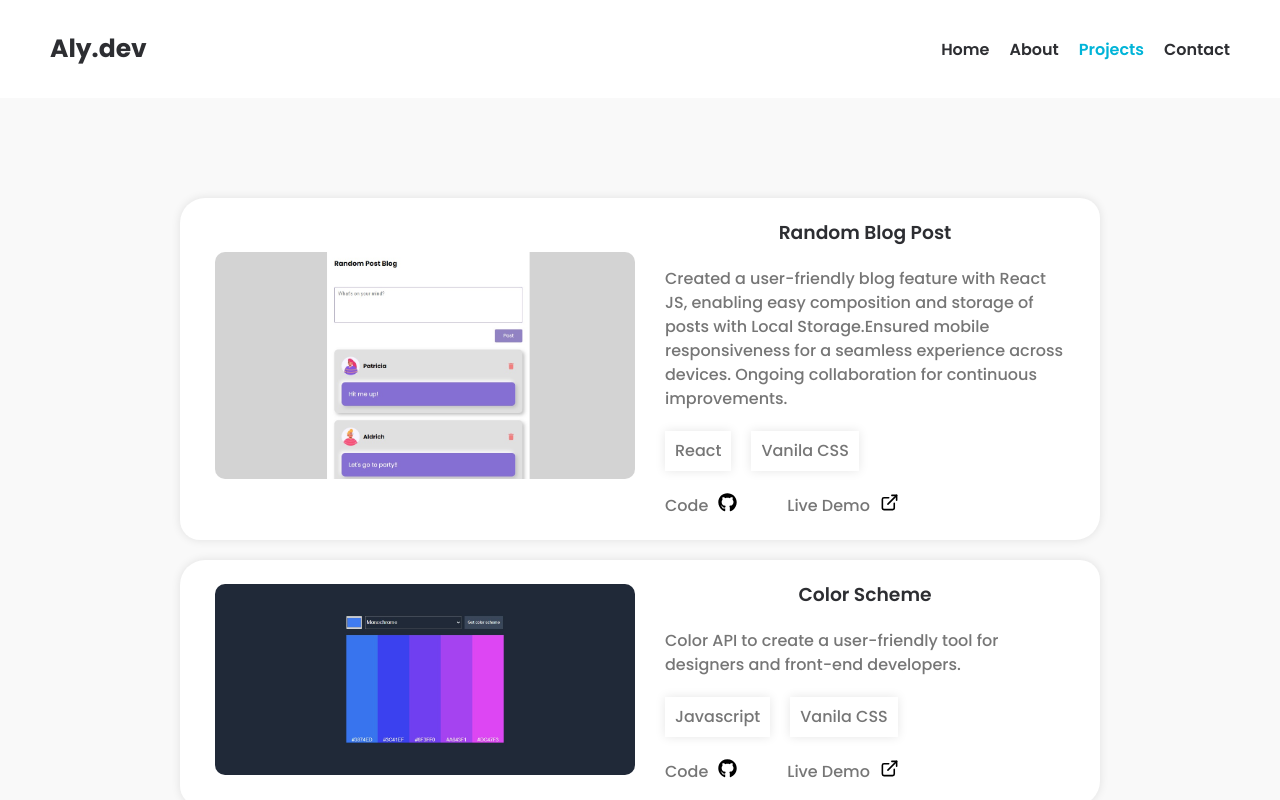
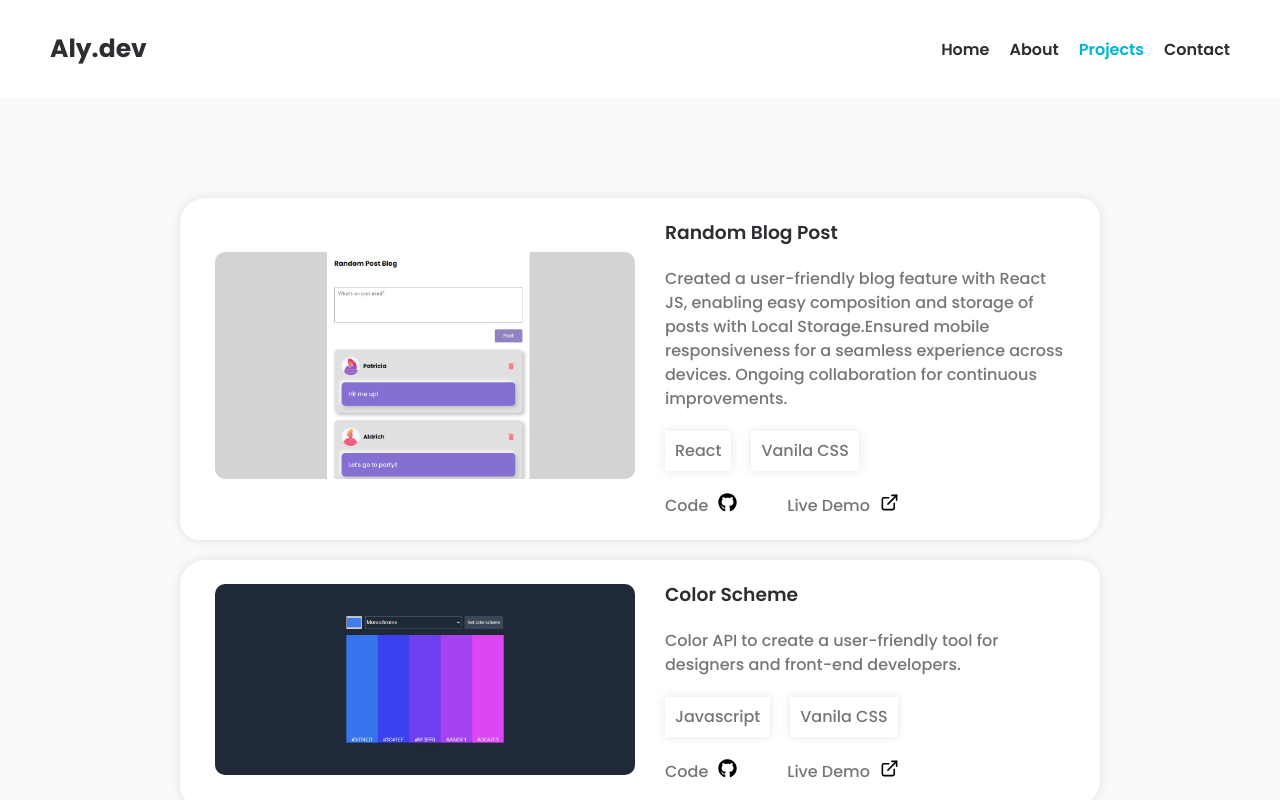
Before and after one commit to sanchezalyssa/portfolio, a React (Vite) app: page /projects in a window 1280 px wide. Shown: the top 800 px of the page. Built offline with nearby package versions, Linux system fonts and the light colour scheme; the HTML template or start-up script is replaced by a standard one.

Commit message:
move img folder

```diff
--- a/src/styles/Project.css
+++ b/src/styles/Project.css
@@ -60,6 +60,9 @@
     transform: scale(1.1);
     box-shadow: 0 10px 20px rgba(0, 0, 0, 0.2);
 }
+.project h3 {
+    text-align: start;
+}
 @media (max-width: 750px) {
     .project {
         display: flex;
```
